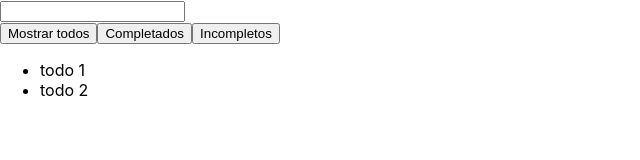
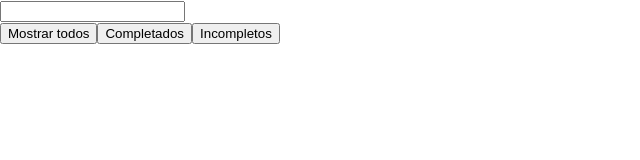
Before and after one commit to mercado-carlos/react-guia-definitiva-holamundo, a React (Vite) app: page / in a window 1280 px wide. Shown: the top 160 px of the page, without its empty margins (0-640 px from the left). Built offline with nearby package versions, Linux system fonts and the light colour scheme.

Commit message:
Agregando elementos a la lista

```diff
--- a/src/App.tsx
+++ b/src/App.tsx
@@ -1,5 +1,6 @@
-import React from 'react';
+import React, { useState } from 'react';
 import { useDispatch, useSelector } from 'react-redux';
+import TodoItem from './components/TodoItem';
 
 const initialState = {
     entities: [],
@@ -8,10 +9,9 @@ const initialState = {
 export const reducer = (state: any = initialState, action: any) => {
     switch (action.type) {
         case 'todo/add': {
-            console.log('reducer');
             return {
                 ...state,
-                entities: [{}],
+                entities: state.entities.concat({ ...action.payload }),
             };
         }
         default:
@@ -20,23 +20,38 @@ export const reducer = (state: any = initialState, action: any) => {
 };
 
 const App = () => {
+    const [value, setValue] = useState('');
     const dispatch = useDispatch();
     const state = useSelector((x) => x);
-    console.log(state, 'rendering');
+
+    const submit = (e: any) => {
+        e.preventDefault();
+
+        if (!value.trim()) {
+            return;
+        }
+
+        const id = Math.random().toString(36);
+        const todo = { title: value, completed: false, id };
+        dispatch({ type: 'todo/add', payload: todo });
+        setValue('');
+    };
 
     return (
         <div>
-            <form>
-                <input />
+            <form onSubmit={submit}>
+                <input
+                    value={value}
+                    onChange={(e) => setValue(e.target.value)}
+                />
             </form>
-            <button onClick={() => dispatch({ type: 'todo/add' })}>
-                Mostrar todos
-            </button>
+            <button>Mostrar todos</button>
             <button>Completados</button>
             <button>Incompletos</button>
             <ul>
-                <li>todo 1</li>
-                <li>todo 2</li>
+                {state.entities.map((todo: any) => (
+                    <TodoItem key={todo.id} todo={todo} />
+                ))}
             </ul>
         </div>
     );
--- /dev/null
+++ b/src/components/TodoItem/index.tsx
@@ -0,0 +1,11 @@
+import React from 'react';
+
+interface TodoItemProps {
+    todo: any;
+}
+
+const TodoItem: React.FC<TodoItemProps> = ({ todo }) => {
+    return <li>{todo.title}</li>;
+};
+
+export default TodoItem;
```
